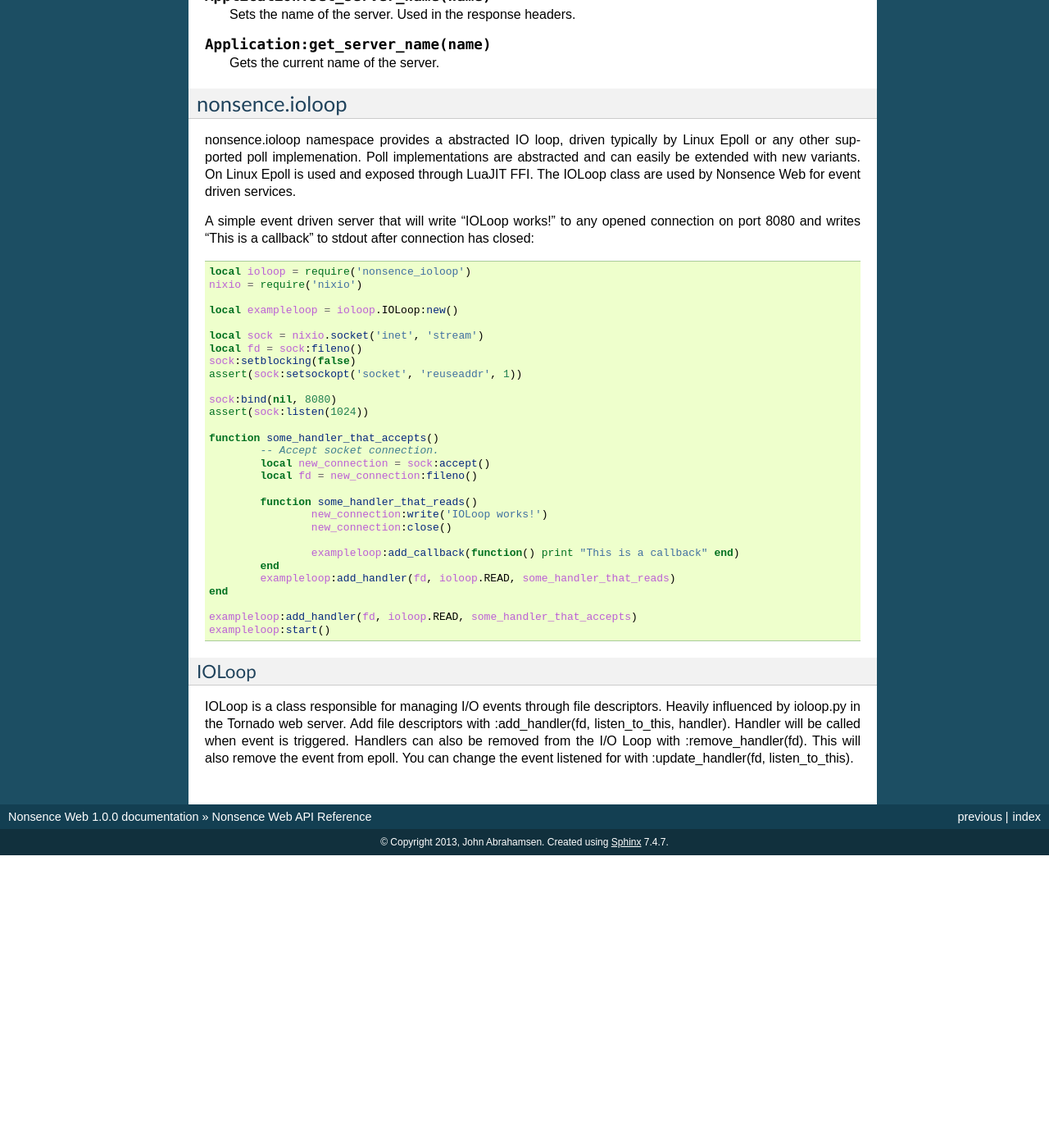
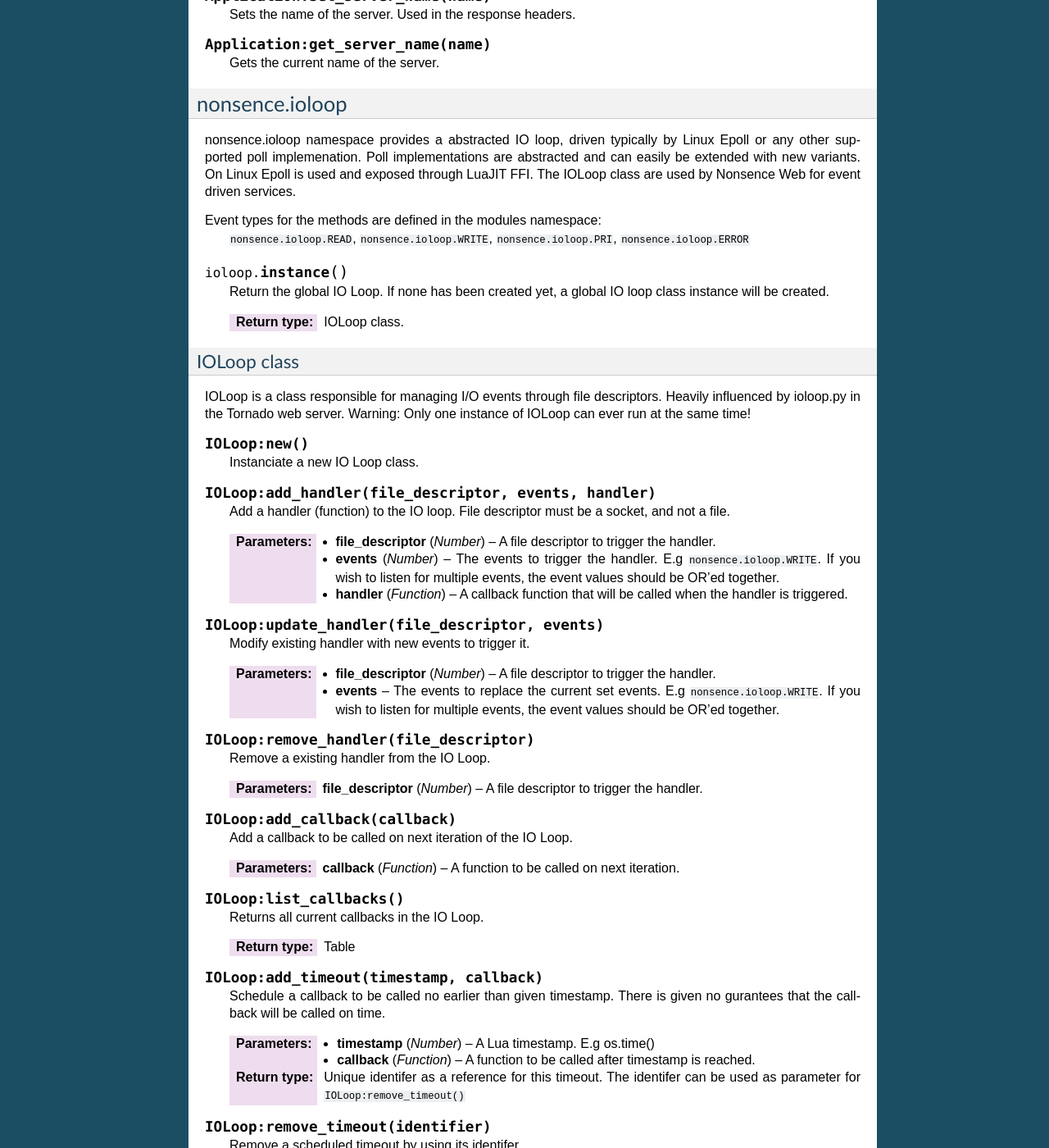
Before and after one commit to kernelsauce/turbo, a Sphinx documentation site: the page built from doc/apiref.rst, in a window 1280 px wide and 1400 px high, scrolled down 4192 px. Shown: the whole window at 82% size. Built offline with Sphinx 7.4.7, drawn with Linux system fonts in a browser that asks for light colours; before the commit the page ends 5235 px from its top, so only the background shows below that; some of the changed text lies outside the part shown.

Commit message:
Added IOLoop documentation

```diff
--- a/doc/apiref.rst
+++ b/doc/apiref.rst
@@ -263,45 +263,92 @@
 nonsence.ioloop namespace provides a abstracted IO loop, driven typically by Linux Epoll or any other supported poll implemenation. Poll implementations are abstracted and can
 easily be extended with new variants. On Linux Epoll is used and exposed through LuaJIT FFI. The IOLoop class are used by Nonsence Web for event driven services.
 
-A simple event driven server that will write "IOLoop works!" to any opened connection on port 8080 and writes "This is a callback" to stdout after connection has closed:
+Event types for the methods are defined in the modules namespace:
+	``nonsence.ioloop.READ``, ``nonsence.ioloop.WRITE``, ``nonsence.ioloop.PRI``, ``nonsence.ioloop.ERROR``
 
-::
+.. function:: ioloop.instance()
 
-	local ioloop = require('nonsence_ioloop')
-	nixio = require('nixio')
+        Return the global IO Loop. If none has been created yet, a global IO loop class instance will be created.
 
-	local exampleloop = ioloop.IOLoop:new()
+        :rtype: IOLoop class.
 
-	local sock = nixio.socket('inet', 'stream')
-	local fd = sock:fileno()
-	sock:setblocking(false)
-	assert(sock:setsockopt('socket', 'reuseaddr', 1))
-
-	sock:bind(nil, 8080)
-	assert(sock:listen(1024))
-
-	function some_handler_that_accepts()
-		-- Accept socket connection.
-		local new_connection = sock:accept()
-		local fd = new_connection:fileno()
-
-		function some_handler_that_reads()
-			new_connection:write('IOLoop works!')
-			new_connection:close()
-
-			exampleloop:add_callback(function() print "This is a callback" end)
-		end
-		exampleloop:add_handler(fd, ioloop.READ, some_handler_that_reads)
-	end
-
-	exampleloop:add_handler(fd, ioloop.READ, some_handler_that_accepts)
-	exampleloop:start()
-
-IOLoop
-~~~~~~
+IOLoop class
+~~~~~~~~~~~~
 IOLoop is a class responsible for managing I/O events through file descriptors.
 Heavily influenced by ioloop.py in the Tornado web server.
-Add file descriptors with :add_handler(fd, listen_to_this, handler).
-Handler will be called when event is triggered. Handlers can also be removed from
-the I/O Loop with :remove_handler(fd). This will also remove the event from epoll.
-You can change the event listened for with :update_handler(fd, listen_to_this).
+Warning: Only one instance of IOLoop can ever run at the same time!
+
+.. function:: IOLoop:new()
+
+        Instanciate a new IO Loop class.
+
+.. function:: IOLoop:add_handler(file_descriptor, events, handler)
+
+        Add a handler (function) to the IO loop. File descriptor must be a socket, and not a file.
+
+        :param file_descriptor: A file descriptor to trigger the handler.
+        :type file_descriptor: Number
+        :param events: The events to trigger the handler. E.g ``nonsence.ioloop.WRITE``. If you wish to listen for multiple events, the event values should be OR'ed together.
+        :type events: Number
+        :param handler: A callback function that will be called when the handler is triggered.
+        :type handler: Function
+
+.. function:: IOLoop:update_handler(file_descriptor, events)
+
+        Modify existing handler with new events to trigger it.
+
+        :param file_descriptor: A file descriptor to trigger the handler.
+        :type file_descriptor: Number
+        :param events: The events to replace the current set events. E.g ``nonsence.ioloop.WRITE``. If you wish to listen for multiple events, the event values should be OR'ed together.
+
+.. function:: IOLoop:remove_handler(file_descriptor)
+
+        Remove a existing handler from the IO Loop.
+
+        :param file_descriptor: A file descriptor to trigger the handler.
+        :type file_descriptor: Number
+
+.. function:: IOLoop:add_callback(callback)
+
+        Add a callback to be called on next iteration of the IO Loop.
+
+        :param callback: A function to be called on next iteration.
+        :type callback: Function
+
+.. function:: IOLoop:list_callbacks()
+
+        Returns all current callbacks in the IO Loop.
+
+        :rtype: Table
+
+.. function:: IOLoop:add_timeout(timestamp, callback)
+
+        Schedule a callback to be called no earlier than given timestamp. There is given no gurantees that the callback will be called
+        on time.
+
+        :param timestamp: A Lua timestamp. E.g os.time()
+        :type timestamp: Number
+        :param callback: A function to be called after timestamp is reached.
+        :type callback: Function
+        :rtype: Unique identifer as a reference for this timeout. The identifer can be used as parameter for ``IOLoop:remove_timeout()``
+
+.. function:: IOLoop:remove_timeout(identifier)
+
+        Remove a scheduled timeout by using its identifer.
+
+        :param identifer: Identifier returned by ``IOLoop:add_timeout()``
+        :type identifer: Number
+
+.. function:: IOLoop:start()
+
+        Start the IO Loop. Blocks until ``IOLoop:close()`` is called from the loop.
+
+.. function:: IOLoop:close()
+
+        Close the I/O loop. Closes the loop after current iteration is done. Any callbacks queued will be run before closing.
+
+.. function:: IOLoop:running()
+
+        Is the IO Loop running?
+
+        :rtype: Boolean
```
